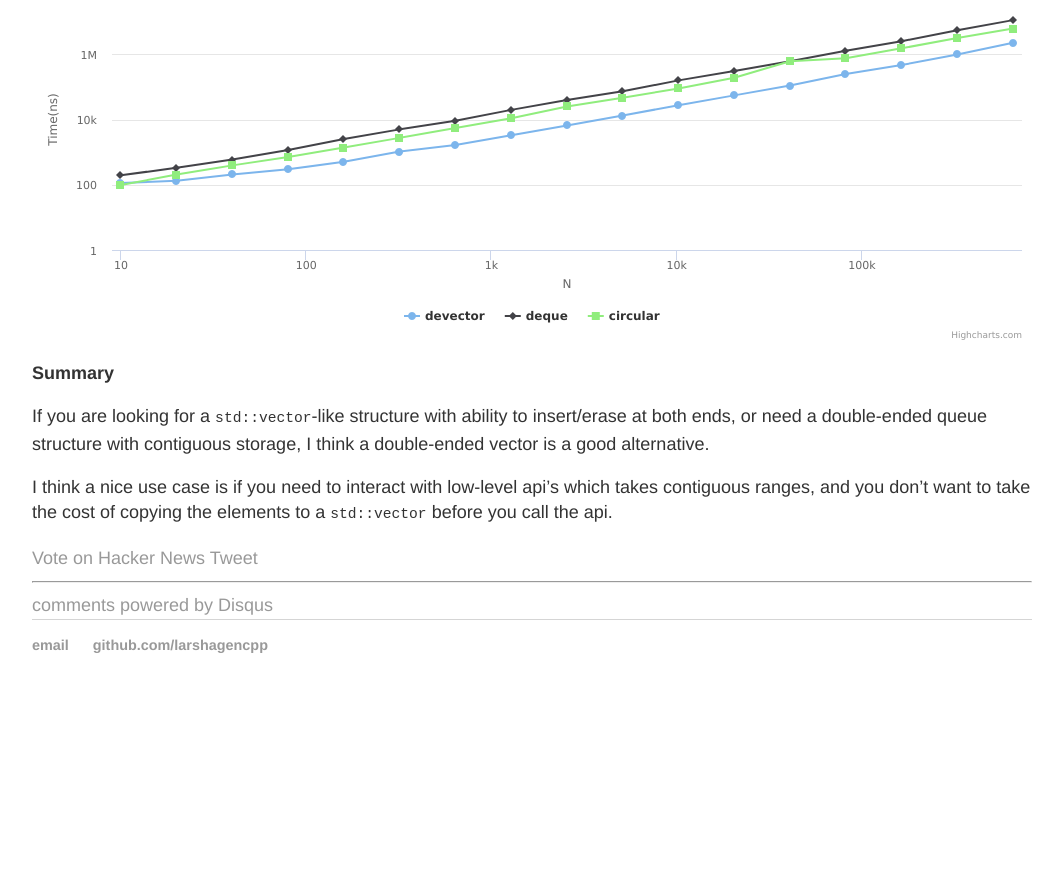
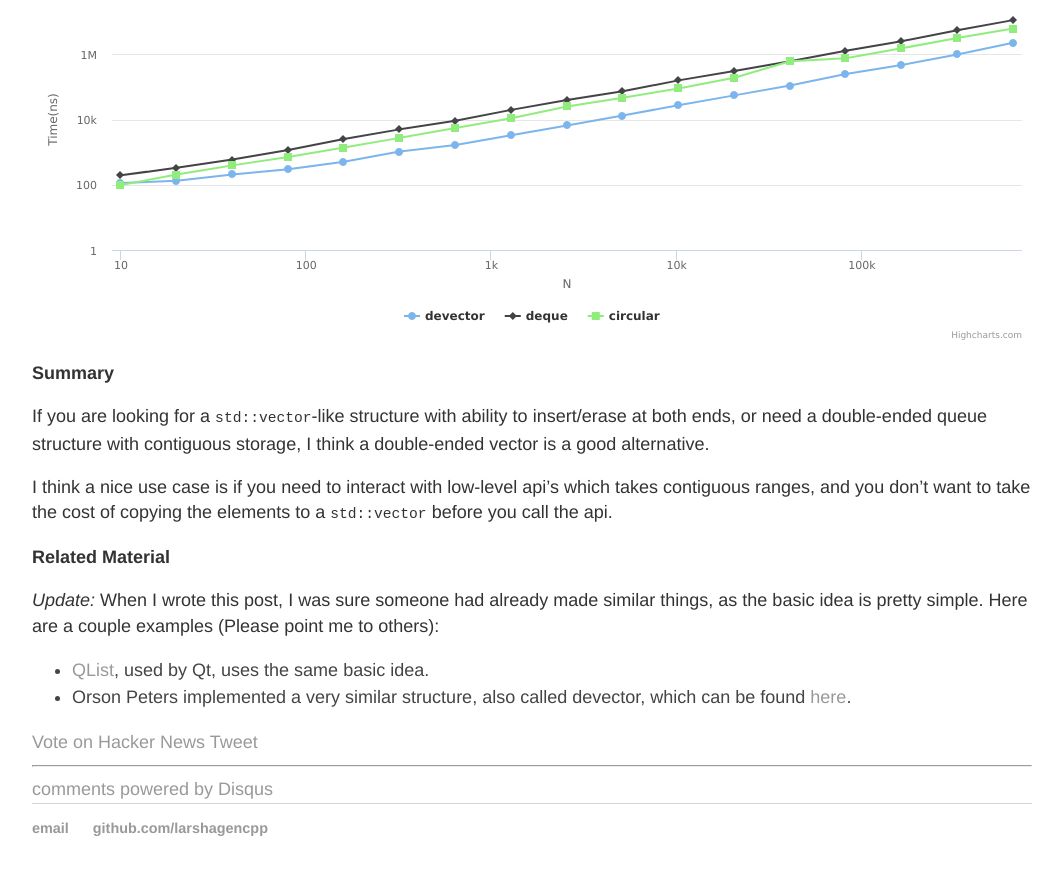
Before and after one commit to larshagencpp/larshagencpp.github.io, a Jekyll site: the page built from _posts/2016-05-22-devector.md, in a window 1280 px wide and 900 px high, scrolled down 4659 px. Shown: the top 875 px of the window, without its empty margins (108-1171 px from the left). Built offline with Jekyll 4.4.1, drawn with Linux system fonts in a browser that asks for light colours; formulas are drawn with MathJax 3; comment, search, counter and statistics services are not loaded; before the commit the page ends 5375 px from its top, so only the background shows below that.

Commit message:
added links to similar structures

```diff
--- a/_posts/2016-05-22-devector.md
+++ b/_posts/2016-05-22-devector.md
@@ -66,3 +66,10 @@ In this test, I pushed $$N$$ elements to each structure, and then measured the t
 If you are looking for a <code>std::vector</code>-like structure with ability to insert/erase at both ends, or need a double-ended queue structure with contiguous storage, I think a double-ended vector is a good alternative.
 
 I think a nice use case is if you need to interact with low-level api's which takes contiguous ranges, and you don't want to take the cost of copying the elements to a <code>std::vector</code> before you call the api.
+
+**Related Material**
+
+<i>Update:</i> When I wrote this post, I was sure someone had already made similar things, as the basic idea is pretty simple. Here are a couple examples (Please point me to others):
+
+ - [QList](http://doc.qt.io/qt-5/qlist.html), used by Qt, uses the same basic idea.
+ - Orson Peters implemented a very similar structure, also called devector, which can be found [here](https://github.com/orlp/devector).
```
